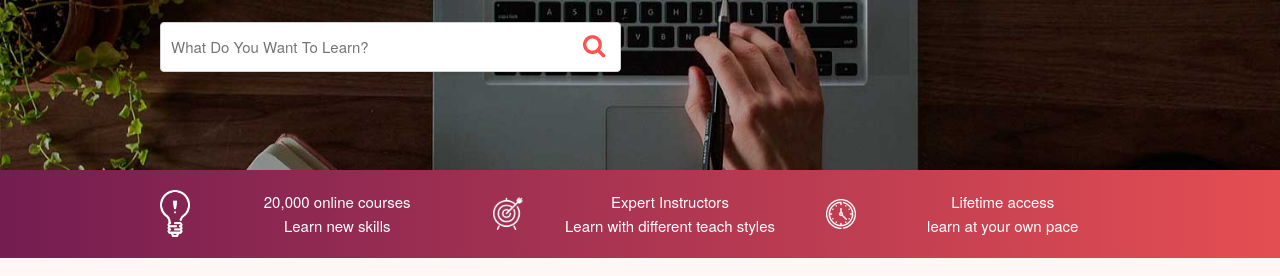
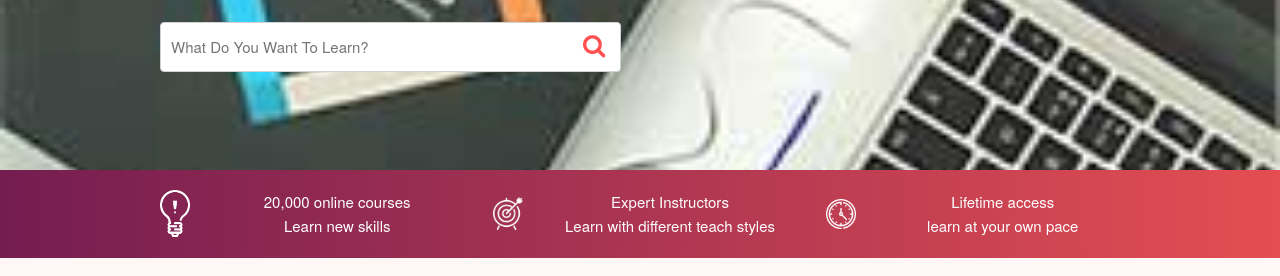
Before and after one commit to crafjer01/ShoppingCart, a plain HTML site: page index.html in a window 1280 px wide. Shown: the part 259-535 px from the top of the page. Drawn offline with Linux system fonts and the light colour scheme.

Commit message:
change hero image

```diff
--- a/css/custom.css
+++ b/css/custom.css
@@ -31,7 +31,7 @@ ul {
     list-style: none;
 }
 #hero {
-    background-image:url(../img/hero.jpg);
+    background-image:url(../img/course1.jpg);
     height: 350px;
     background-size: cover;
 }
```
